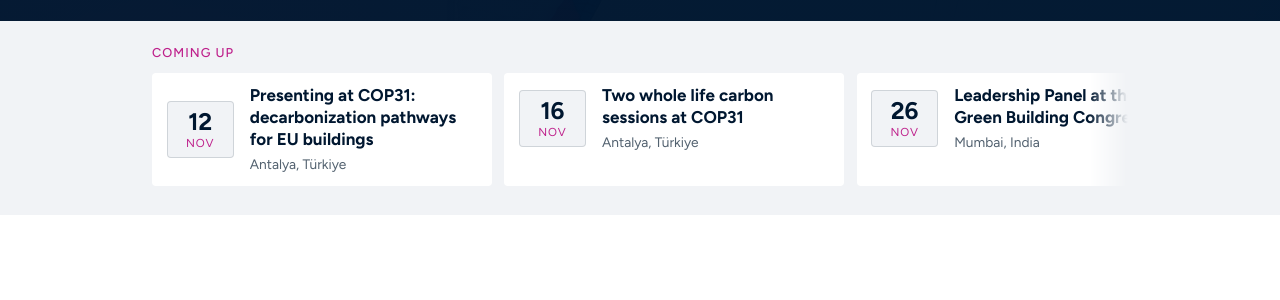
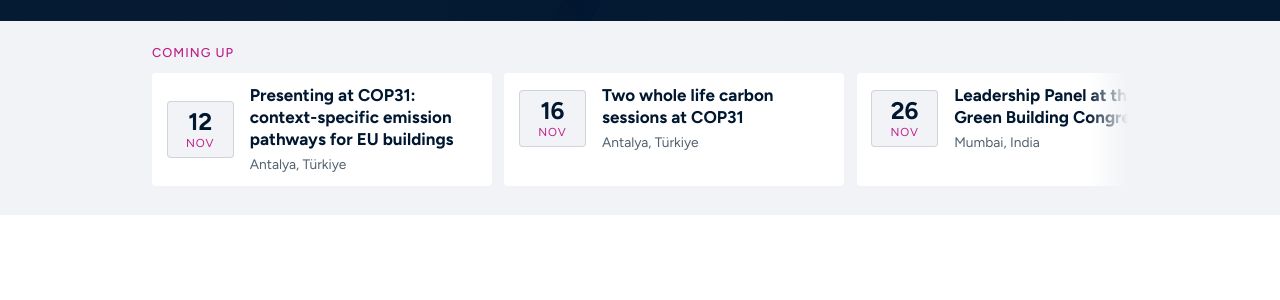
Before and after one commit to mroeck/riselabs.at, a Jekyll site: the page built from index.md, in a window 1280 px wide and 900 px high, scrolled down 457 px. Shown: the part 175-475 px from the top of the window. Built offline with Jekyll 4.4.1, drawn with Linux system fonts in a browser that asks for light colours; some web fonts are replaced.

Commit message:
Coming up: context-specific emission pathways on the COP31 card
Martin's wording, replacing the decarbonization line of five minutes ago.
It is also the paper's own language, so the card, the post and the
publication now say the same thing, and the spelling question that came with
the previous version goes away with it.

Co-Authored-By: Claude Opus 5 <noreply@anthropic.com>
Claude-Session: https://claude.ai/code/session_013yvRdL5WvGEbo8a8kksApF

```diff
--- a/_posts/2026-11-04-cop31-urban-heat-session.md
+++ b/_posts/2026-11-04-cop31-urban-heat-session.md
@@ -15,7 +15,7 @@ people:
 partners:
   - ku-leuven
   - tu-graz
-short_title: "Presenting at COP31: decarbonization pathways for EU buildings"
+short_title: "Presenting at COP31: context-specific emission pathways for EU buildings"
 title: "Urban Heat at COP31: context-specific pathways for EU buildings, 12 November"
 summary: "Martin presents the context-specific emissions pathways work in a shared 60-minute session on cooling and clean air, alongside submissions from Ecuador, India, Ethiopia and China."
 ---
```
